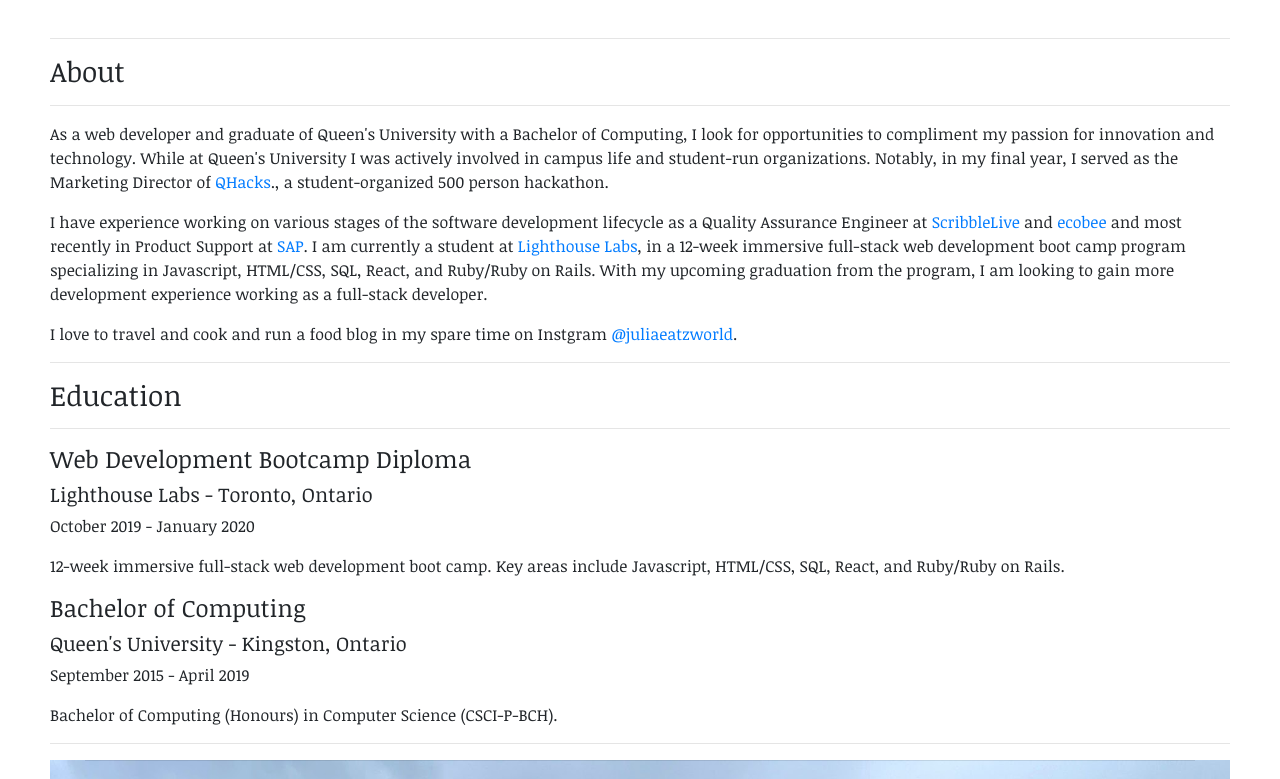
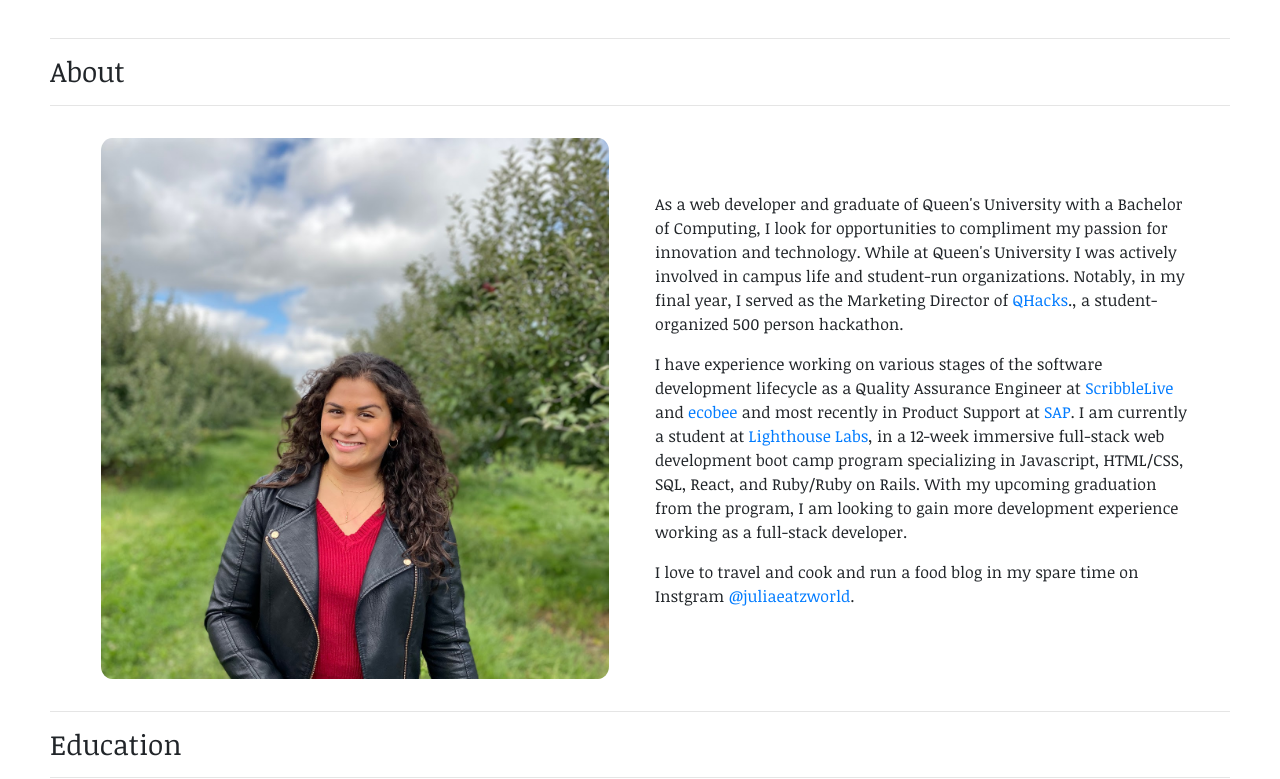
Before and after one commit to dimontejulia/portfolio, a React (Create React App) app: page / in a window 1280 px wide. Shown: the part 880-1659 px from the top of the page. Built offline with nearby package versions, Linux system fonts and the light colour scheme.

Commit message:
styling changes

```diff
--- a/src/Components/About.js
+++ b/src/Components/About.js
@@ -1,5 +1,6 @@
 import React from "react";
 import "../index.scss";
+import headshot from "../Images/headshot.jpg";
 
 import Education from "../Components/Education";
 function About(props) {
@@ -7,37 +8,61 @@
     <div id="about">
       <h3>About</h3>
       <hr />
-      <div class="headshot rounded float-left" alt="headshot"></div>
+      <div class="container">
+        <div class="row">
+          <div class="col-md-6">
+            <div>
+              <img
+                class="float-left "
+                id="headshot"
+                src={headshot}
+                alt="Logo"
+              />
+            </div>
+          </div>
+          <div class="col-6 my-auto">
+            <div>
               <p>
-        As a web developer and graduate of Queen's University with a Bachelor of
-        Computing, I look for opportunities to compliment my passion for
-        innovation and technology. While at Queen's University I was actively
-        involved in campus life and student-run organizations. Notably, in my
-        final year, I served as the Marketing Director of{" "}
-        <a href="https://qhacks.io/">QHacks</a>., a student-organized 500 person
-        hackathon.
+                As a web developer and graduate of Queen's University with a
+                Bachelor of Computing, I look for opportunities to compliment my
+                passion for innovation and technology. While at Queen's
+                University I was actively involved in campus life and
+                student-run organizations. Notably, in my final year, I served
+                as the Marketing Director of{" "}
+                <a href="https://qhacks.io/">QHacks</a>., a student-organized
+                500 person hackathon.
               </p>
               <p>
-        I have experience working on various stages of the software development
-        lifecycle as a Quality Assurance Engineer at{" "}
+                I have experience working on various stages of the software
+                development lifecycle as a Quality Assurance Engineer at{" "}
                 <a href="https://en.rockcontent.com/">ScribbleLive</a> and{" "}
-        <a href="https://www.ecobee.com/en-ca/">ecobee</a> and most recently in
-        Product Support at{" "}
-        <a href="https://www.sap.com/canada/index.html">SAP</a>. I am currently
-        a student at{" "}
-        <a href="https://www.lighthouselabs.ca/">Lighthouse Labs</a>, in a
-        12-week immersive full-stack web development boot camp program
-        specializing in Javascript, HTML/CSS, SQL, React, and Ruby/Ruby on
-        Rails. With my upcoming graduation from the program, I am looking to
-        gain more development experience working as a full-stack developer.
+                <a href="https://www.ecobee.com/en-ca/">ecobee</a> and most
+                recently in Product Support at{" "}
+                <a href="https://www.sap.com/canada/index.html">SAP</a>. I am
+                currently a student at{" "}
+                <a href="https://www.lighthouselabs.ca/">Lighthouse Labs</a>, in
+                a 12-week immersive full-stack web development boot camp program
+                specializing in Javascript, HTML/CSS, SQL, React, and Ruby/Ruby
+                on Rails. With my upcoming graduation from the program, I am
+                looking to gain more development experience working as a
+                full-stack developer.
               </p>
               <p>
-        I love to travel and cook and run a food blog in my spare time on
-        Instgram{" "}
-        <a href="https://www.instagram.com/juliaeatzworld/">@juliaeatzworld</a>.
+                I love to travel and cook and run a food blog in my spare time
+                on Instgram{" "}
+                <a href="https://www.instagram.com/juliaeatzworld/">
+                  @juliaeatzworld
+                </a>
+                .
               </p>
+            </div>
+          </div>
+        </div>
+      </div>
+      <div>
         <hr />
         <Education />
+      </div>
     </div>
   );
 }
--- a/src/index.scss
+++ b/src/index.scss
@@ -36,6 +36,12 @@
   height: 50;
 }
 
+#headshot {
+  width: 100%;
+  padding: 1em;
+  border-radius: 5%;
+}
+
 @media only screen and (max-width: 960px) {
   html {
     font-size: 12px;
```
Also changed, not shown: 1 other file (tests, documents, lock files or other folders). Lines whose indentation alone changed are shown as unchanged.
